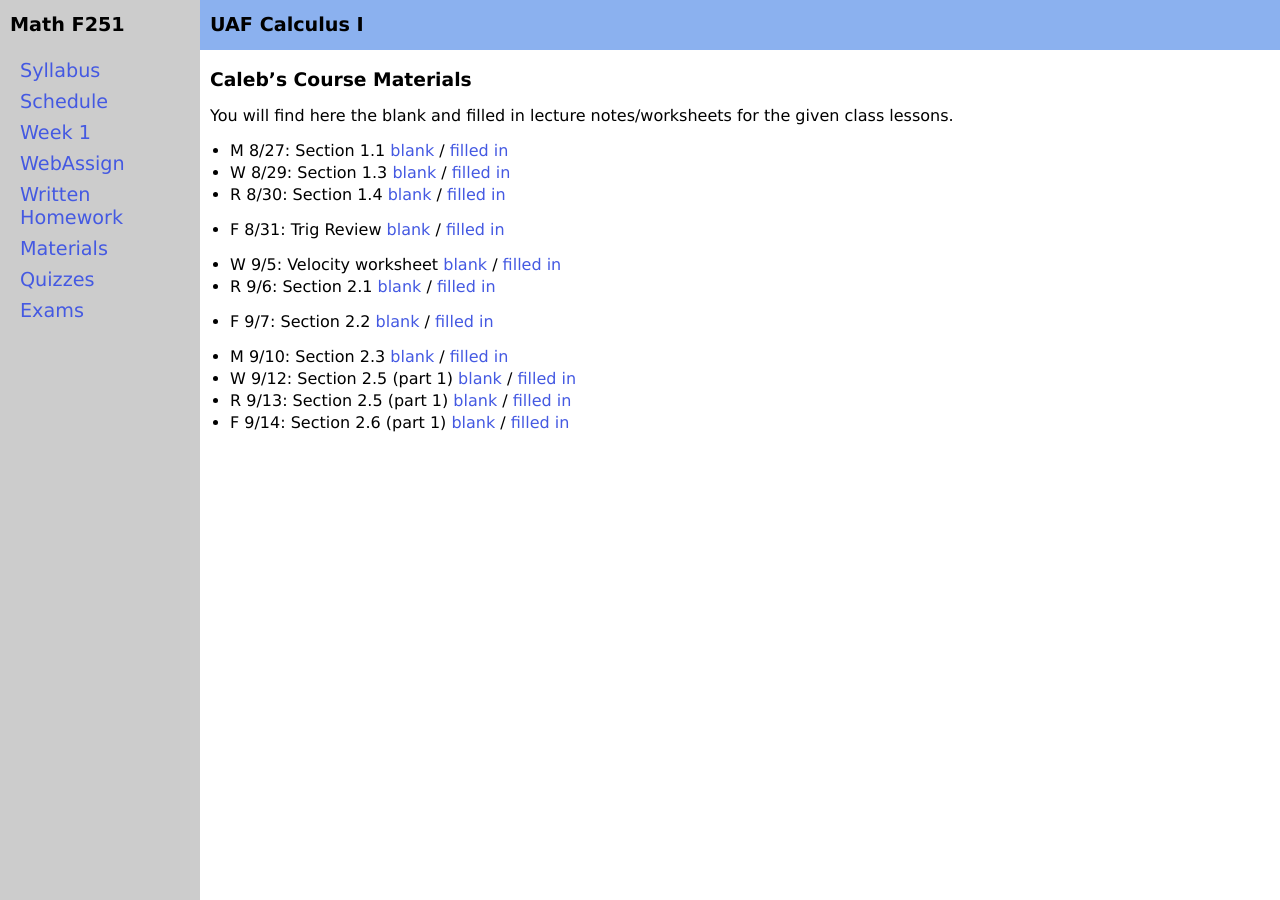
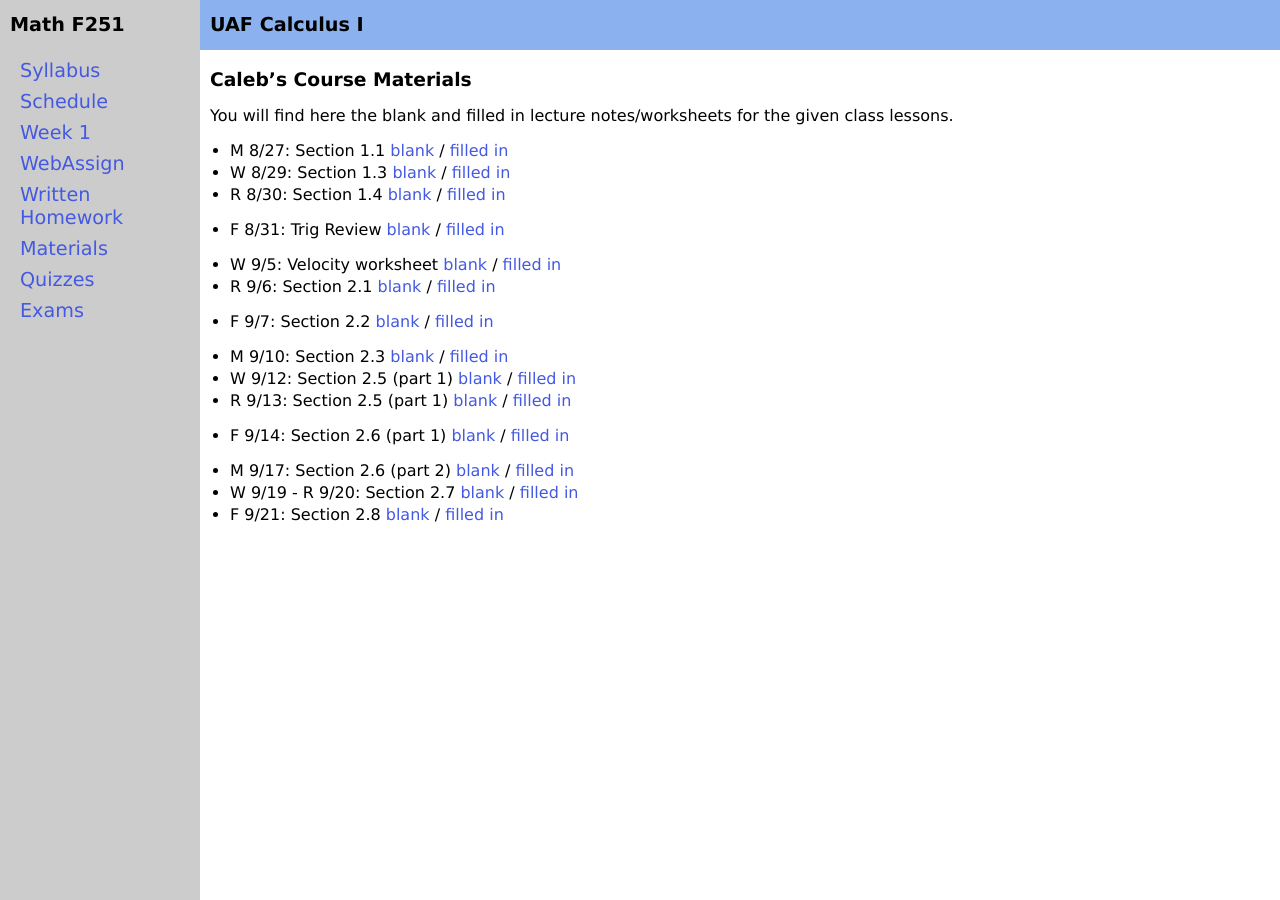
Before and after one commit to uaf-math/calc1, a Jekyll site: the page built from cmf02.md, in a window 1280 px wide. Built offline with Jekyll 4.4.1, drawn with Linux system fonts in a browser that asks for light colours.

Commit message:
f02 uploaded materials

```diff
--- a/cmf02.md
+++ b/cmf02.md
@@ -20,3 +20,7 @@
 * W 9/12: Section 2.5 (part 1) [blank](assets/caleb/ch2/2-5-part1_blank.pdf)  /  [filled in](assets/caleb/ch2/2-5-part1_comp.pdf)
 * R 9/13: Section 2.5 (part 1) [blank](assets/caleb/ch2/2-5-part2_blank.pdf)  /  [filled in](assets/caleb/ch2/2-5-pqrt2_comp.pdf)
 * F 9/14: Section 2.6 (part 1) [blank](assets/caleb/ch2/2-6-part1_blank.pdf)  /  [filled in](assets/caleb/ch2/2-6-part1_comp.pdf)
+
+* M 9/17: Section 2.6 (part 2) [blank](assets/caleb/ch2/2-6-part2_blank.pdf)  /  [filled in](assets/caleb/ch2/2-6-part2_comp.pdf)
+* W 9/19 - R 9/20: Section 2.7 [blank](assets/caleb/ch2/2-7_blank.pdf)  /  [filled in](assets/caleb/ch2/2-7_comp.pdf)
+* F 9/21: Section 2.8 [blank](assets/caleb/ch2/2-8_blank.pdf)  /  [filled in](assets/caleb/ch2/2-8_comp.pdf)
```
Also changed, not shown: 6 other files.
